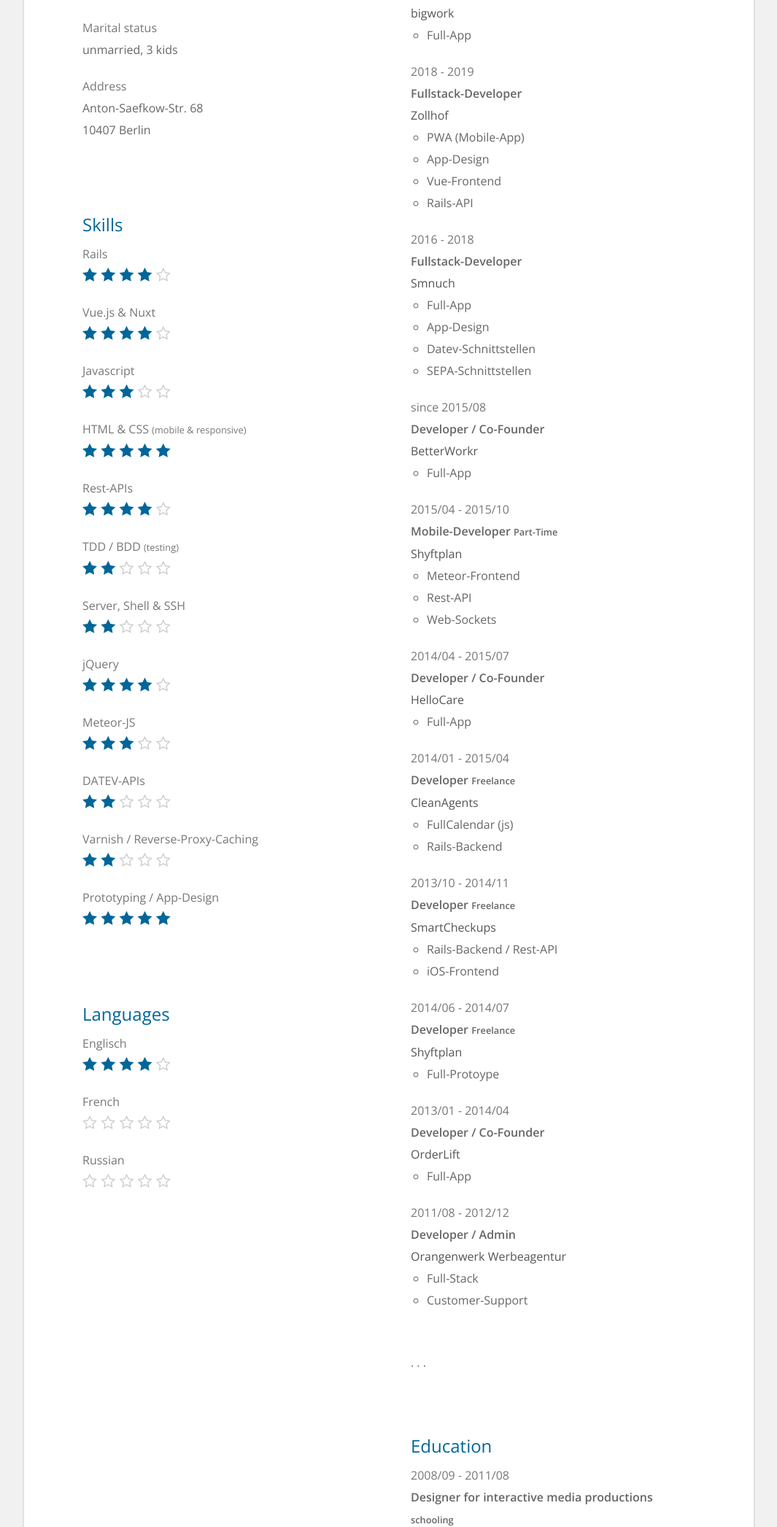
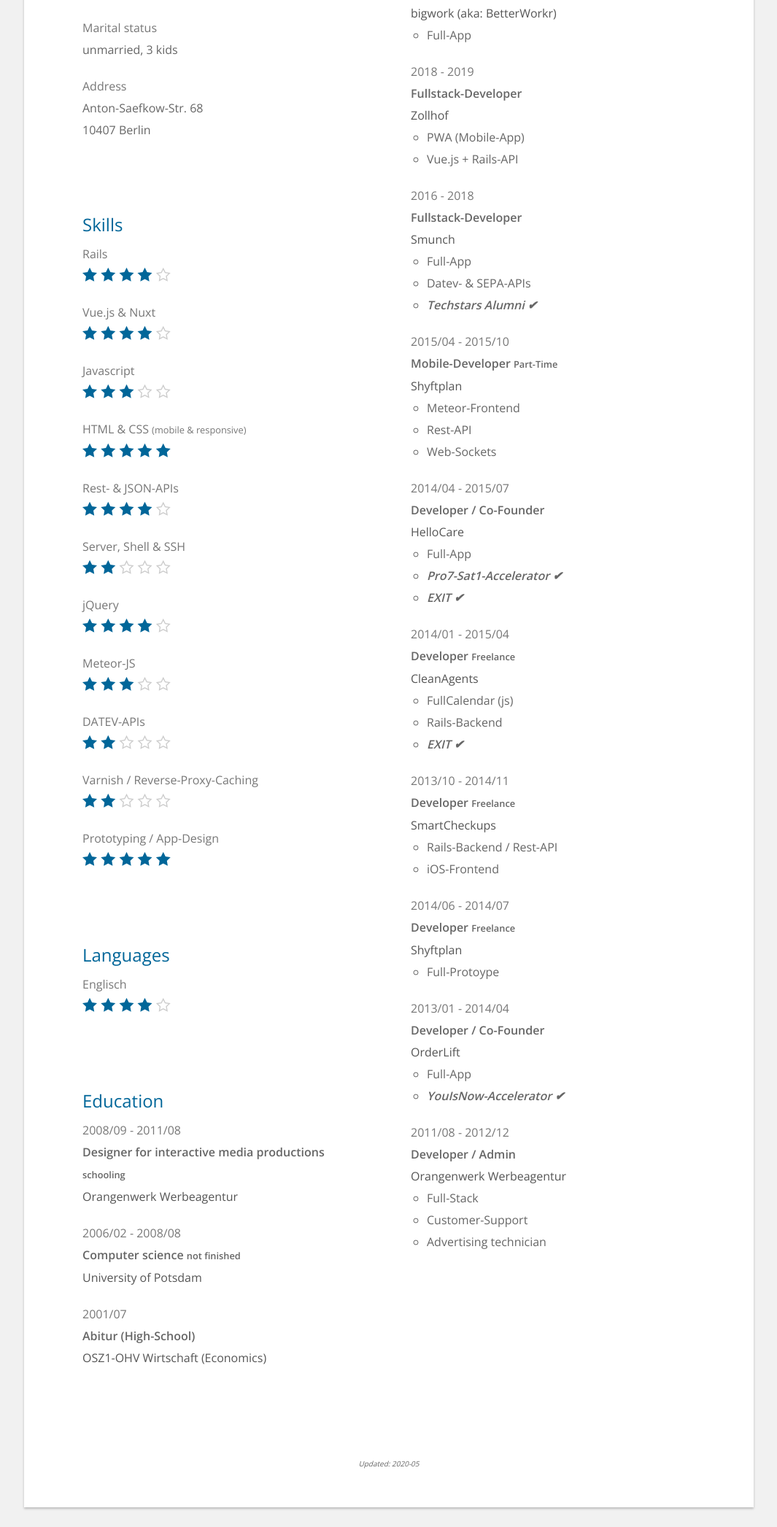
Before and after one commit to twetzel/twetzel.github.com, a plain HTML site: page curriculum-vitae-en.html in a window 1280 px wide. Shown: the part 707-2800 px from the top of the page at 73% size, without its empty margins (107-1172 px from the left). Drawn offline with nearby package versions, Linux system fonts and the light colour scheme; files whose address does not match are found by name.

Commit message:
update cv

```diff
--- a/curriculum-vitae-en.html
+++ b/curriculum-vitae-en.html
@@ -104,14 +104,8 @@
             <div class="paragraph">
               <h3 class="print-only">Skills</h3>
               <dl>
-                <dt>Rest-APIs</dt>
+                <dt>Rest- & JSON-APIs</dt>
                 <dd><div class="skills good">
-                  <i class="icon-sk s1"></i> <i class="icon-sk s2"></i> <i class="icon-sk s3"></i>
-                  <i class="icon-sk s4"></i> <i class="icon-sk s5"></i>
-                </div></dd>
-
-                <dt>TDD / BDD <small>(testing)</small></dt>
-                <dd><div class="skills average">
                   <i class="icon-sk s1"></i> <i class="icon-sk s2"></i> <i class="icon-sk s3"></i>
                   <i class="icon-sk s4"></i> <i class="icon-sk s5"></i>
                 </div></dd>
@@ -160,26 +154,44 @@
                 <dd><div class="skills good">
                   <i class="icon-sk s1"></i> <i class="icon-sk s2"></i> <i class="icon-sk s3"></i> <i class="icon-sk s4"></i> <i class="icon-sk s5"></i>
                 </div></dd>
-                <dt>French</dt>
-                <dd><div class="skills">
-                  <i class="icon-sk s1"></i> <i class="icon-sk s2"></i> <i class="icon-sk s3"></i> <i class="icon-sk s4"></i> <i class="icon-sk s5"></i>
-                </div></dd>
-                <dt>Russian</dt>
-                <dd><div class="skills">
-                  <i class="icon-sk s1"></i> <i class="icon-sk s2"></i> <i class="icon-sk s3"></i> <i class="icon-sk s4"></i> <i class="icon-sk s5"></i>
-                </div></dd>
               </dl>
             </div>
+            <div class="paragraph">
+              <h3>Education</h3>
+              <dl>
+
+                <dt>2008/09 - 2011/08</dt>
+                <dd>
+                  <div class="position">Designer for interactive media productions <small>schooling</small></div>
+                  <div class="company">Orangenwerk Werbeagentur</div>
+                </dd>
+
+                <dt>2006/02 - 2008/08</dt>
+                <dd>
+                  <div class="position">Computer science <small>not finished</small></div>
+                  <div class="company">University of Potsdam</div>
+                </dd>
+
+                <dt>2001/07</dt>
+                <dd>
+                  <div class="position">Abitur (High-School)</div>
+                  <div class="company">OSZ1-OHV Wirtschaft (Economics)</div>
+                </dd>
+
+
+              </dl>
+            </div>
+
           </div>
           <div class="cell two">
             <div class="paragraph break">
               <h3>Professional background</h3>
               <dl>
 
-                <dt>2019 - CORONA-NONSENSE</dt>
+                <dt>2015 - CORONA-NONSENSE</dt>
                 <dd>
                  <div class="position">Developer / Co-Founder</div>
-                  <a class="company" href="http://bigwork.co/" target="_blank">bigwork</a>
+                  <a class="company" href="http://bigwork.co/" target="_blank">bigwork (aka: BetterWorkr)</a>
                   <ul>
                     <li>Full-App</li>
                   </ul>
@@ -191,30 +203,18 @@
                   <a class="company" href="https://www.zollhof.de" target="_blank">Zollhof</a>
                   <ul>
                     <li>PWA (Mobile-App)</li>
-					<li>App-Design</li>
-					<li>Vue-Frontend</li>
-					<li>Rails-API</li>
+					<li>Vue.js + Rails-API</li>
                   </ul>
                 </dd>
 
                 <dt>2016 - 2018</dt>
                 <dd>
                  <div class="position">Fullstack-Developer</div>
-                  <a class="company" href="http://smunch.com/" target="_blank">Smnuch</a>
+                  <a class="company" href="http://smunch.com/" target="_blank">Smunch</a>
                   <ul>
                     <li>Full-App</li>
-					<li>App-Design</li>
-					<li>Datev-Schnittstellen</li>
-					<li>SEPA-Schnittstellen</li>
-                  </ul>
-                </dd>
-
-                <dt>since 2015/08</dt>
-                <dd>
-                 <div class="position">Developer / Co-Founder</div>
-                  <a class="company" href="http://betterworkr.com/" target="_blank">BetterWorkr</a>
-                  <ul>
-                    <li>Full-App</li>
+					<li>Datev- & SEPA-APIs</li>
+					<li><b><i>Techstars Alumni ✔︎</i></b></li>
                   </ul>
                 </dd>
 
@@ -229,12 +229,18 @@
                   </ul>
                 </dd>
 
+              </div>
+              <div class="paragraph">
+                <h3 class="print-only">Professional background</h3>
+
                 <dt>2014/04 - 2015/07</dt>
                 <dd>
                   <div class="position">Developer / Co-Founder</div>
                   <a class="company" href="https://hellocare.de/" target="_blank">HelloCare</a>
                   <ul>
                     <li>Full-App</li>
+					<li><b><i>Pro7-Sat1-Accelerator ✔︎</i></b></li>
+					<li><b><i>EXIT ✔︎</i></b></li>
                   </ul>
                 </dd>
 
@@ -245,12 +251,11 @@
                   <ul>
                     <li>FullCalendar (js)</li>
                     <li>Rails-Backend</li>
+					<li><b><i>EXIT ✔︎</i></b></li>
                   </ul>
                 </dd>
               </dl>
-            </div>
-            <div class="paragraph">
-              <h3 class="print-only">Professional background</h3>
+
               <dl>
                 <dt>2013/10 - 2014/11</dt>
                 <dd>
@@ -277,6 +282,7 @@
                   <a class="company" href="http://orderlift.com/" target="_blank">OrderLift</a>
                   <ul>
                     <li>Full-App</li>
+					<li><b><i>YouIsNow-Accelerator ✔︎</i></b></li>
                   </ul>
                 </dd>
 
@@ -287,38 +293,13 @@
                   <ul>
                     <li>Full-Stack</li>
                     <li>Customer-Support</li>
+					<li>Advertising technician</li>
                   </ul>
                 </dd>
               </dl>
             </div>
-            <div class="paragraph">
-              <strong>&middot;&nbsp;&middot;&nbsp;&middot;</strong>
-            </div>
-            <div class="paragraph">
-              <h3>Education</h3>
-              <dl>
-
-                <dt>2008/09 - 2011/08</dt>
-                <dd>
-                  <div class="position">Designer for interactive media productions <small>schooling</small></div>
-                  <div class="company">Orangenwerk Werbeagentur</div>
-                </dd>
-
-                <dt>2006/02 - 2008/08</dt>
-                <dd>
-                  <div class="position">Computer science <small>not finished</small></div>
-                  <div class="company">University of Potsdam</div>
-                </dd>
-
-                <dt>2001/07</dt>
-                <dd>
-                  <div class="position">Abitur (High-School)</div>
-                  <div class="company">OSZ1-OHV Wirtschaft (Economics)</div>
-                </dd>
 
 
-              </dl>
-            </div>
           </div>
           <div class="clearfix"></div>
         </div>
```
Also changed, not shown: curriculum-vitae.html (+45 -64 lines).
